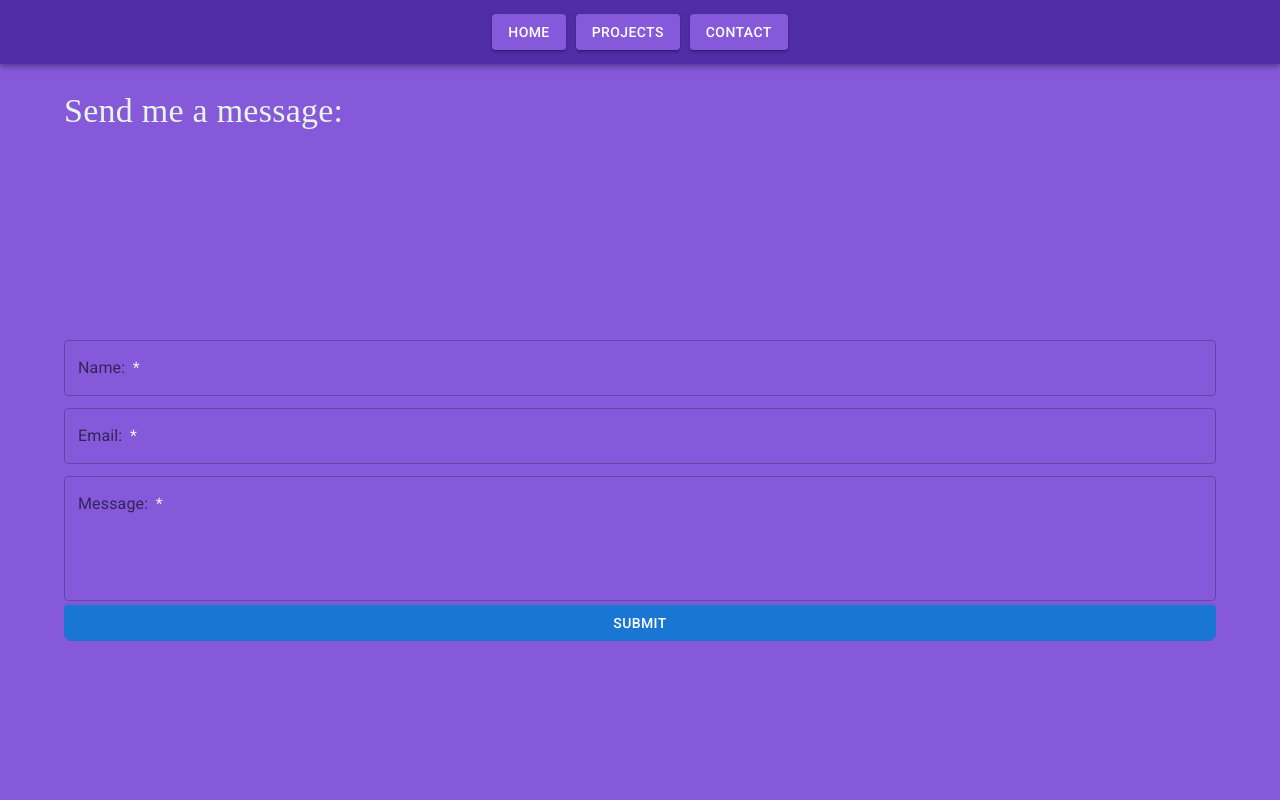
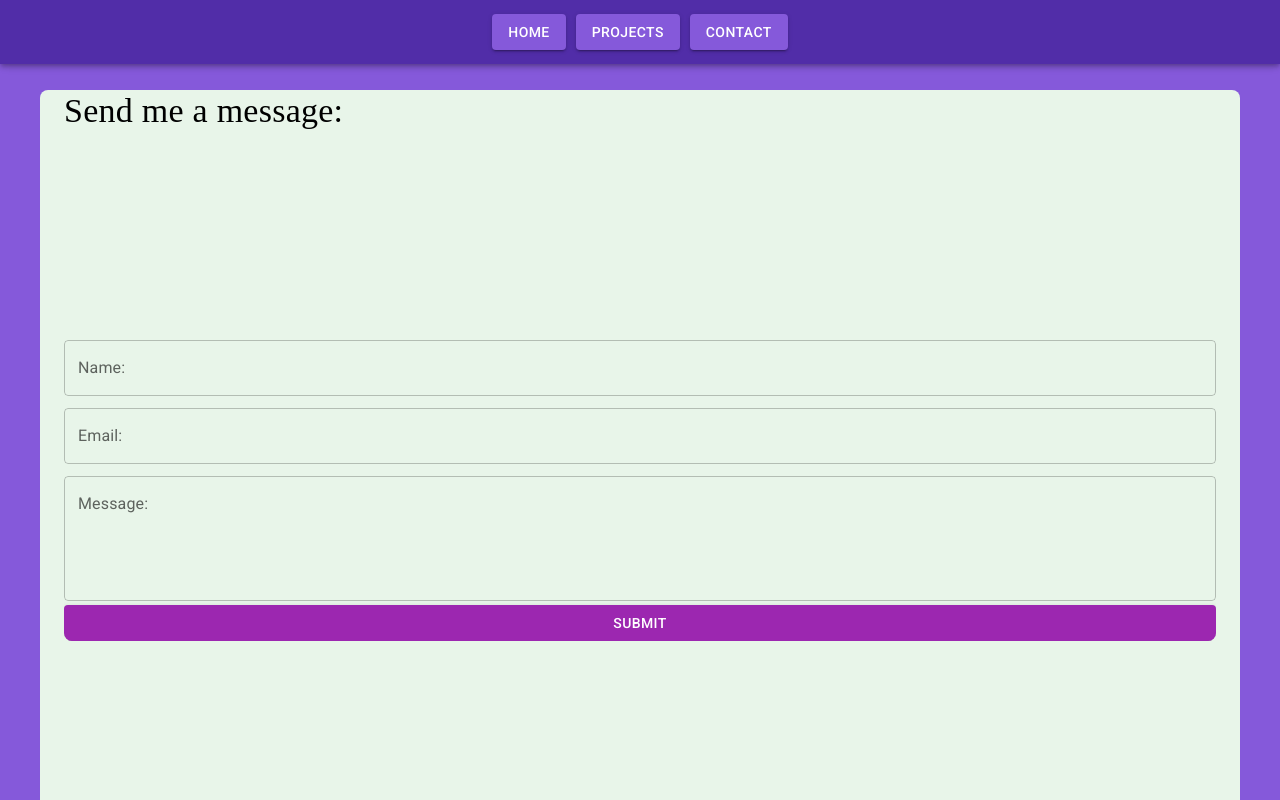
Before and after one commit to alexmassimino9/Portfolio, a React (Create React App) app: page /portfolio/contact in a window 1280 px wide. Shown: the top 800 px of the page. Built offline with nearby package versions, Linux system fonts and the light colour scheme; a web font is replaced by a local one.

Commit message:
ad noopener rel for links

```diff
--- a/src/components/routes/contact.js
+++ b/src/components/routes/contact.js
@@ -29,17 +29,18 @@ const Contact = () => {
   };
 
   return (
-    <main style={{ backgroundColor: "var(--blue)" }}>
+    <main>
       <Container
         sx={{
           height: "100vh",
-          bgcolor: "var(--white)",
+          bgcolor: "var(--extraLightSecondary)",
           borderRadius: "8px",
           marginTop: "10px",
           marginBottom: "30px",
         }}
       >
         <Typography
+          color="black"
           variant="h4"
           mb={10}
           fontFamily="'Edu VIC WA NT Beginner', cursive"
@@ -78,6 +79,7 @@ const Contact = () => {
             value="Send"
             variant="contained"
             className="form-control"
+            color="secondary"
           >
             Submit
           </Button>
--- a/src/components/routes/projects.js
+++ b/src/components/routes/projects.js
@@ -7,7 +7,6 @@ import CardContent from "@mui/material/CardContent";
 import CardMedia from "@mui/material/CardMedia";
 import Button from "@mui/material/Button";
 import Typography from "@mui/material/Typography";
-import NavButton from "../Navigation/navButton";
 
 const Projects = () => {
   //render route to top of the component  !!TODO: make custom hook to make reusable for all routes on click
@@ -17,11 +16,7 @@ const Projects = () => {
 
   return (
     <main>
-      <Container
-        sx={{
-          outline: "2px solid yellow",
-        }}
-      >
+      <Container>
         <Typography
           sx={{
             display: "flex",
```
